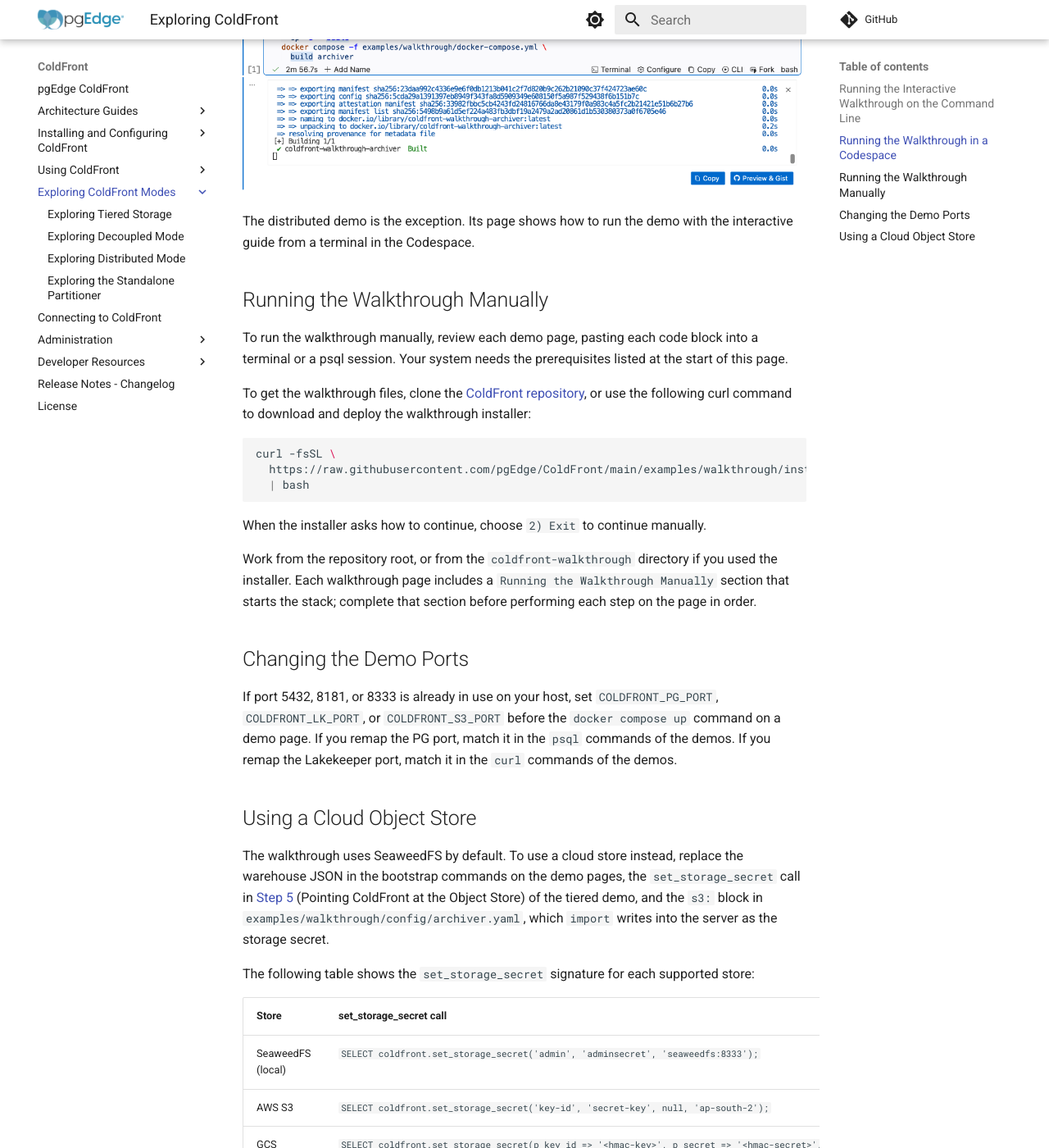
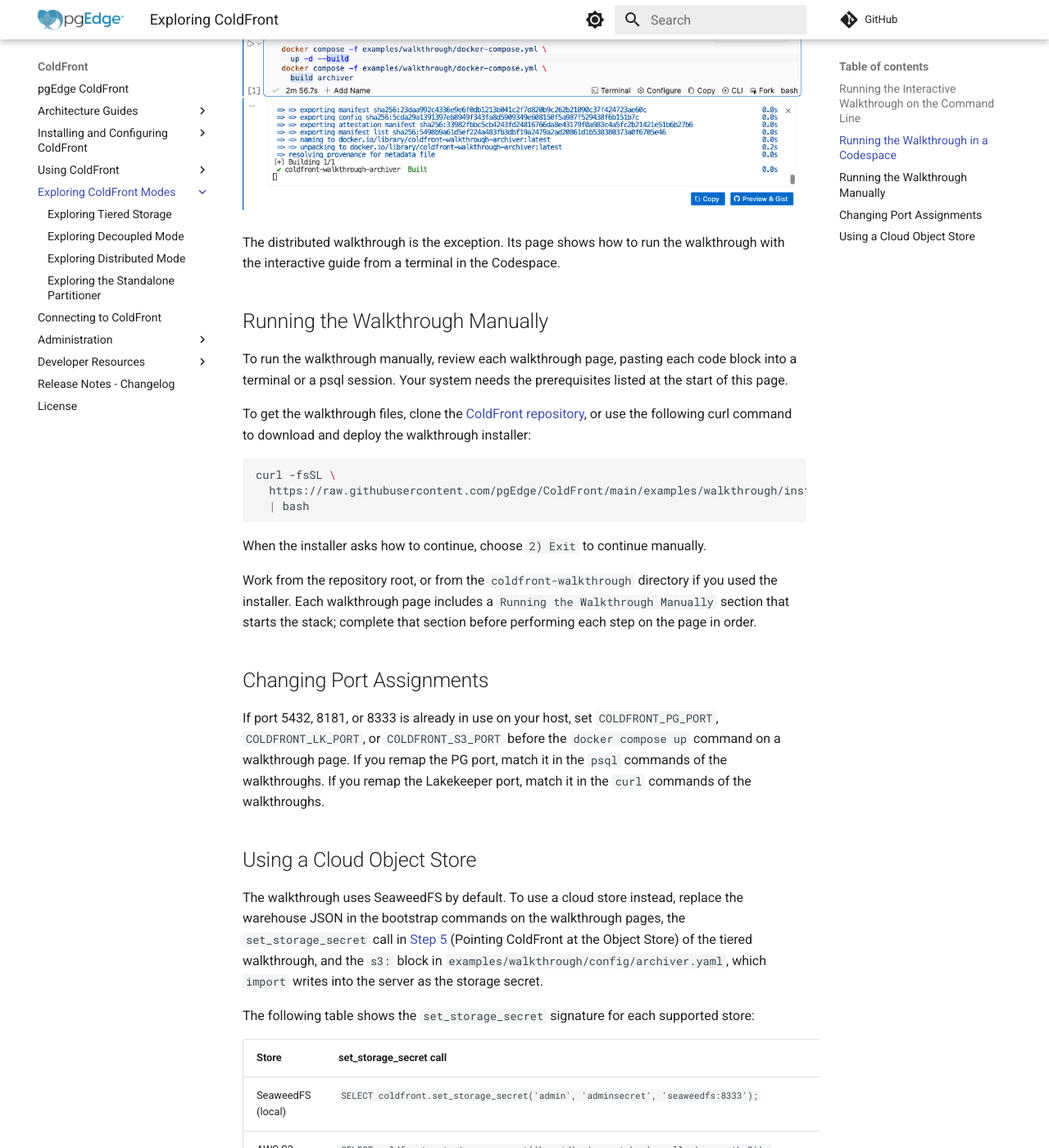
Before and after one commit to pgEdge/coldfront, an MkDocs documentation site: the page built from docs/exploring_coldfront/index.md, in a window 1280 px wide and 1400 px high, scrolled down 5050 px. Shown: the whole window at 82% size. Built offline with MkDocs 1.6.1 and Material for MkDocs 9.7.7, drawn with Linux system fonts in a browser that asks for light colours; comment, search, counter and statistics services are not loaded; some of the changed text lies outside the part shown.

Commit message:
Add interactive walkthrough sections to every page and use walkthrough wording

```diff
--- a/docs/exploring_coldfront/index.md
+++ b/docs/exploring_coldfront/index.md
@@ -18,11 +18,11 @@ You can run the walkthrough in three ways:
 - on the command line of your own system, where the interactive guide runs
   each step for you and shows its output; see
   [Running the Interactive Walkthrough on the Command Line](#running-the-interactive-walkthrough-on-the-command-line).
-- in a GitHub Codespace, where each demo page opens as a notebook and you run
-  each code block with a click; see
+- in a GitHub Codespace, where each walkthrough page opens as a notebook and
+  you run each code block with a click; see
   [Running the Walkthrough in a Codespace](#running-the-walkthrough-in-a-codespace).
-- manually on your own system, reviewing each demo page and pasting each code
-  block into a terminal or a psql session; see
+- manually on your own system, reviewing each walkthrough page and pasting each
+  code block into a terminal or a psql session; see
   [Running the Walkthrough Manually](#running-the-walkthrough-manually).
 
 The walkthroughs include detailed demonstrations of each of the following
@@ -105,21 +105,22 @@ continue; choose `1) Interactive Guide` to start the guide:
 ![The installer's prerequisite check and its prompt to start the interactive guide or exit](../img/walkthrough_installer.png)
 
 The guide builds the Docker images on first run, brings up the stack, and
-presents the four demos as a menu - tiered, decoupled, partitioner, and
-distributed - plus options to reset the demo tables or tear the stack down:
+presents the four walkthroughs as a menu - tiered, decoupled, partitioner, and
+distributed - plus options to reset the walkthrough tables or tear the stack
+down:
 
-![The interactive guide's menu of demos after the stack is ready](../img/walkthrough_guide_menu.png)
+![The interactive guide's menu of walkthroughs after the stack is ready](../img/walkthrough_guide_menu.png)
 
-The guide prints each demo command and query before execution. To have the
-guide type each one a character at a time, as in a recording, set
+The guide prints each walkthrough command and query before execution. To have
+the guide type each one a character at a time, as in a recording, set
 `WALKTHROUGH_TYPE_DELAY` to the delay in seconds between characters (for
 example, `0.03`). The default of `0` prints each command at once.
 
-The `R) Reset` option drops the tables every demo created, in PostgreSQL and in
-the Iceberg catalog, and keeps the stack running. If the two-node cluster from
-the distributed demo is up, Reset first removes the cluster and its data
-volumes, including any data that you added, and then brings back the
-single-node stack.
+The `R) Reset` option drops the tables every walkthrough created, in PostgreSQL
+and in the Iceberg catalog, and keeps the stack running. If the two-node
+cluster from the distributed walkthrough is up, Reset first removes the cluster
+and its data volumes, including any data that you added, and then brings back
+the single-node stack.
 
 <div class="admonition hint">
 <p class="admonition-title">Hint</p>
@@ -151,10 +152,10 @@ Exploring ColdFront page:
 
 ![The Exploring ColdFront page open as a notebook in a Codespace](../img/codespace_exploring_page.png)
 
-Select a demo to continue; for example, the Exploring Tiered Storage link opens
-the tiered demo:
+Select a walkthrough to continue; for example, the Exploring Tiered Storage
+link opens the tiered walkthrough:
 
-![The tiered demo open as a notebook in a Codespace](../img/codespace_tiered_page.png)
+![The tiered walkthrough open as a notebook in a Codespace](../img/codespace_tiered_page.png)
 
 At the top of each walkthrough, a list of steps describes the actions that the
 walkthrough performs.
@@ -167,14 +168,14 @@ output appears below the code block:
 
 ![A finished cell in a Codespace, with its run triangle, check mark, and output](../img/codespace_run_cell.png)
 
-The distributed demo is the exception. Its page shows how to run the demo with
-the interactive guide from a terminal in the Codespace.
+The distributed walkthrough is the exception. Its page shows how to run the
+walkthrough with the interactive guide from a terminal in the Codespace.
 
 ## Running the Walkthrough Manually
 
-To run the walkthrough manually, review each demo page, pasting each code block
-into a terminal or a psql session. Your system needs the prerequisites listed
-at the start of this page.
+To run the walkthrough manually, review each walkthrough page, pasting each
+code block into a terminal or a psql session. Your system needs the
+prerequisites listed at the start of this page.
 
 To get the walkthrough files, clone the
 [ColdFront repository](https://github.com/pgEdge/ColdFront), or use the
@@ -193,23 +194,23 @@ you used the installer. Each walkthrough page includes a
 `Running the Walkthrough Manually` section that starts the stack; complete
 that section before performing each step on the page in order.
 
-## Changing the Demo Ports
+## Changing Port Assignments
 
 If port 5432, 8181, or 8333 is already in use on your host, set
 `COLDFRONT_PG_PORT`, `COLDFRONT_LK_PORT`, or `COLDFRONT_S3_PORT` before the
-`docker compose up` command on a demo page. If you remap the PG port, match it
-in the `psql` commands of the demos. If you remap the Lakekeeper port, match it
-in the `curl` commands of the demos.
+`docker compose up` command on a walkthrough page. If you remap the PG port,
+match it in the `psql` commands of the walkthroughs. If you remap the
+Lakekeeper port, match it in the `curl` commands of the walkthroughs.
 
 ## Using a Cloud Object Store
 
 The walkthrough uses SeaweedFS by default. To use a cloud store instead,
-replace the warehouse JSON in the bootstrap commands on the demo pages, the
-`set_storage_secret` call in
+replace the warehouse JSON in the bootstrap commands on the walkthrough pages,
+the `set_storage_secret` call in
 [Step 5](../walkthrough_tiered.md#pointing-coldfront-at-the-object-store)
-(Pointing ColdFront at the Object Store) of the tiered demo, and the `s3:`
-block in `examples/walkthrough/config/archiver.yaml`, which `import` writes
-into the server as the storage secret.
+(Pointing ColdFront at the Object Store) of the tiered walkthrough, and the
+`s3:` block in `examples/walkthrough/config/archiver.yaml`, which `import`
+writes into the server as the storage secret.
 
 The following table shows the `set_storage_secret` signature for each supported
 store:
```
Also changed, not shown: docs/walkthrough_decoupled.md (+35 -19 lines), docs/walkthrough_distributed.md (+44 -23 lines), docs/walkthrough_partitioner.md (+26 -10 lines), docs/walkthrough_tiered.md (+33 -26 lines), docs/img/walkthrough_guide_distributed.png (added).
